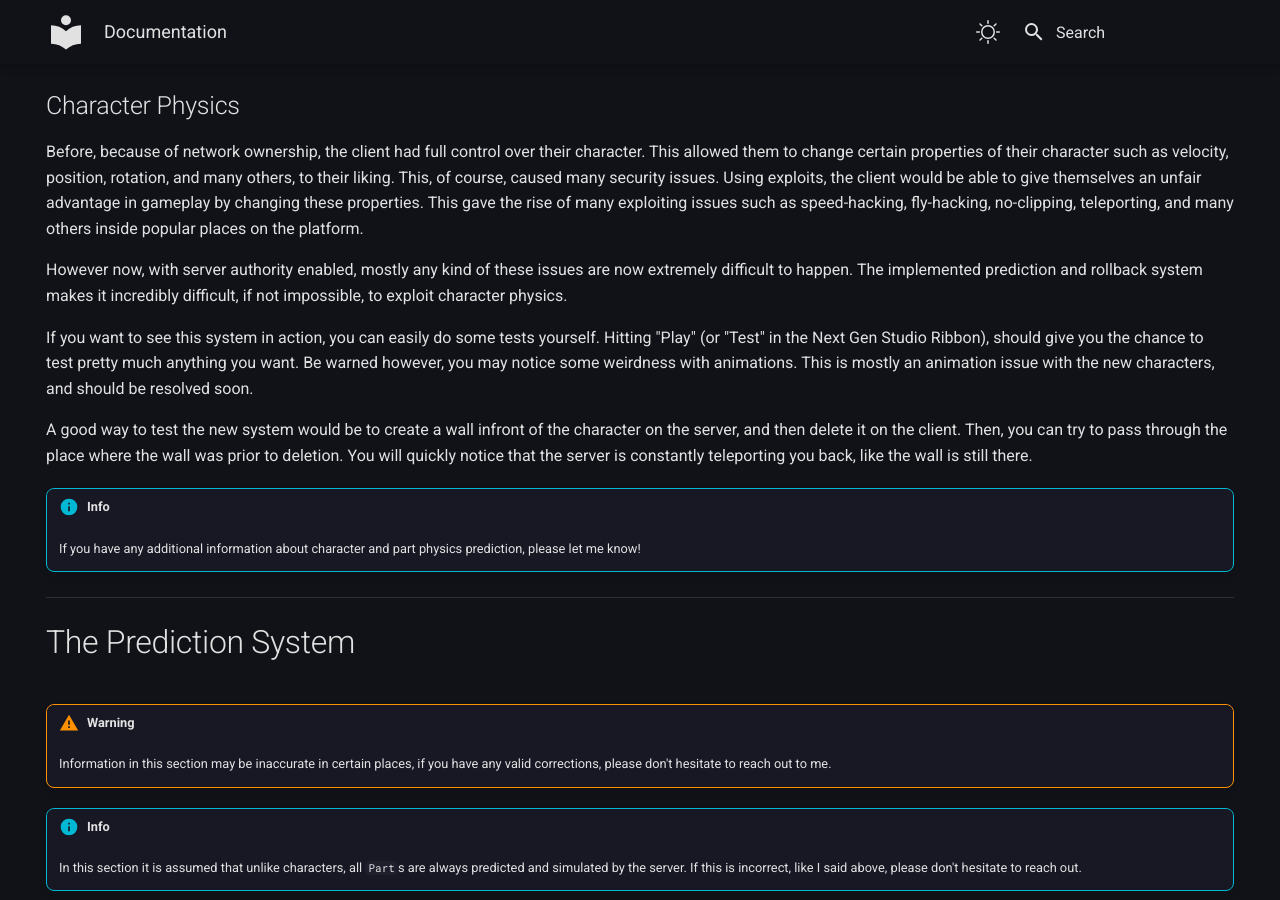
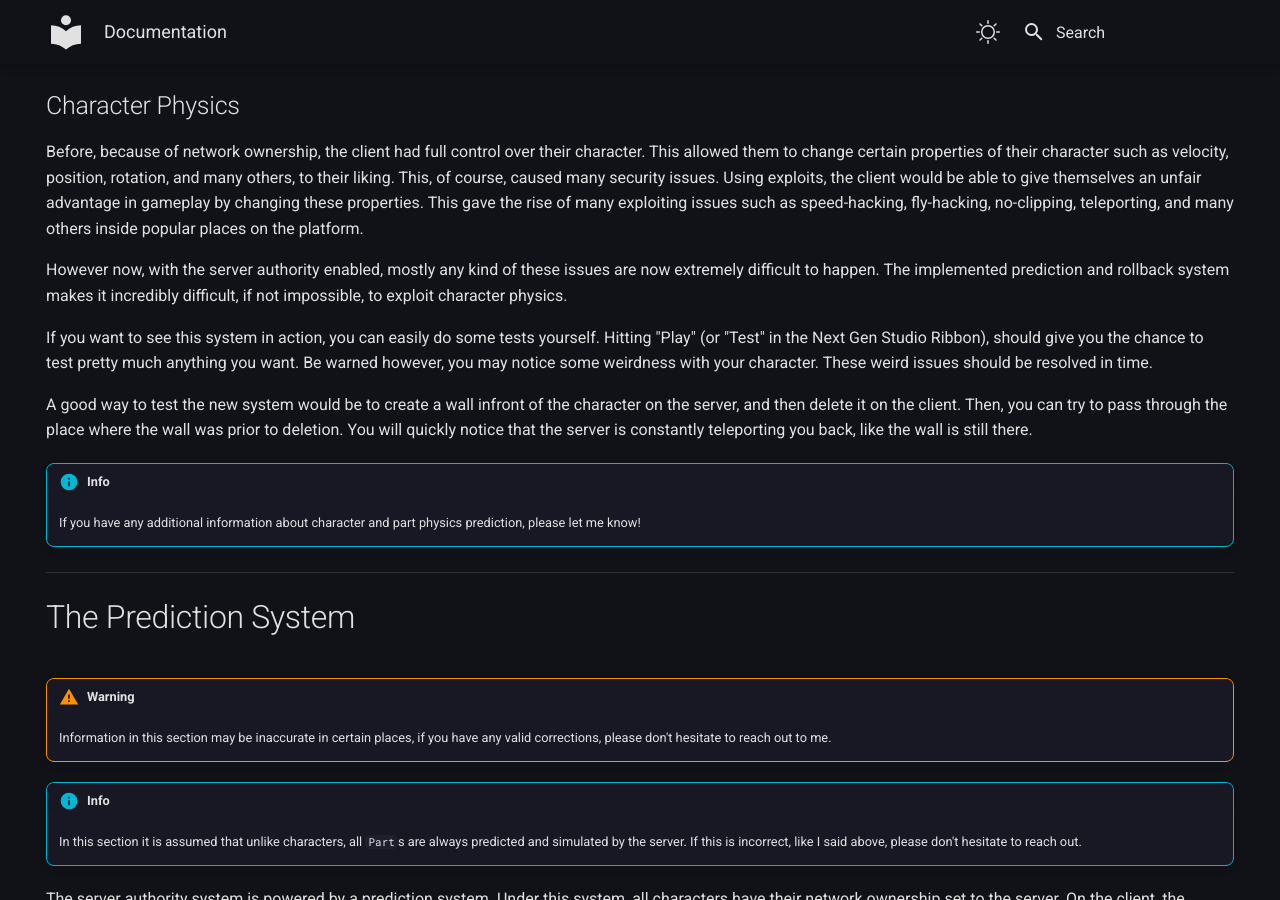
Before and after one commit to TenebrisNoctua/ServerAuthority, an MkDocs documentation site: the page built from docs/index.md, in a window 1280 px wide and 900 px high, scrolled down 2197 px. Built offline with MkDocs 1.6.1 and Material for MkDocs 9.7.7, drawn with Linux system fonts in a browser that asks for light colours.

Commit message:
Update The Documentation

```diff
--- a/docs/index.md
+++ b/docs/index.md
@@ -92,9 +92,9 @@ However, now, with server authority enabled; this network ownership behavior is
 
 Before, because of network ownership, the client had full control over their character. This allowed them to change certain properties of their character such as velocity, position, rotation, and many others, to their liking. This, of course, caused many security issues. Using exploits, the client would be able to give themselves an unfair advantage in gameplay by changing these properties. This gave the rise of many exploiting issues such as speed-hacking, fly-hacking, no-clipping, teleporting, and many others inside popular places on the platform.
 
-However now, with server authority enabled, mostly any kind of these issues are now extremely difficult to happen. The implemented prediction and rollback system makes it incredibly difficult, if not impossible, to exploit character physics.
+However now, with the server authority enabled, mostly any kind of these issues are now extremely difficult to happen. The implemented prediction and rollback system makes it incredibly difficult, if not impossible, to exploit character physics.
 
-If you want to see this system in action, you can easily do some tests yourself. Hitting "Play" (or "Test" in the Next Gen Studio Ribbon), should give you the chance to test pretty much anything you want. Be warned however, you may notice some weirdness with animations. This is mostly an animation issue with the new characters, and should be resolved soon.
+If you want to see this system in action, you can easily do some tests yourself. Hitting "Play" (or "Test" in the Next Gen Studio Ribbon), should give you the chance to test pretty much anything you want. Be warned however, you may notice some weirdness with your character. These weird issues should be resolved in time.
 
 A good way to test the new system would be to create a wall infront of the character on the server, and then delete it on the client. Then, you can try to pass through the place where the wall was prior to deletion. You will quickly notice that the server is constantly teleporting you back, like the wall is still there.
 
```
